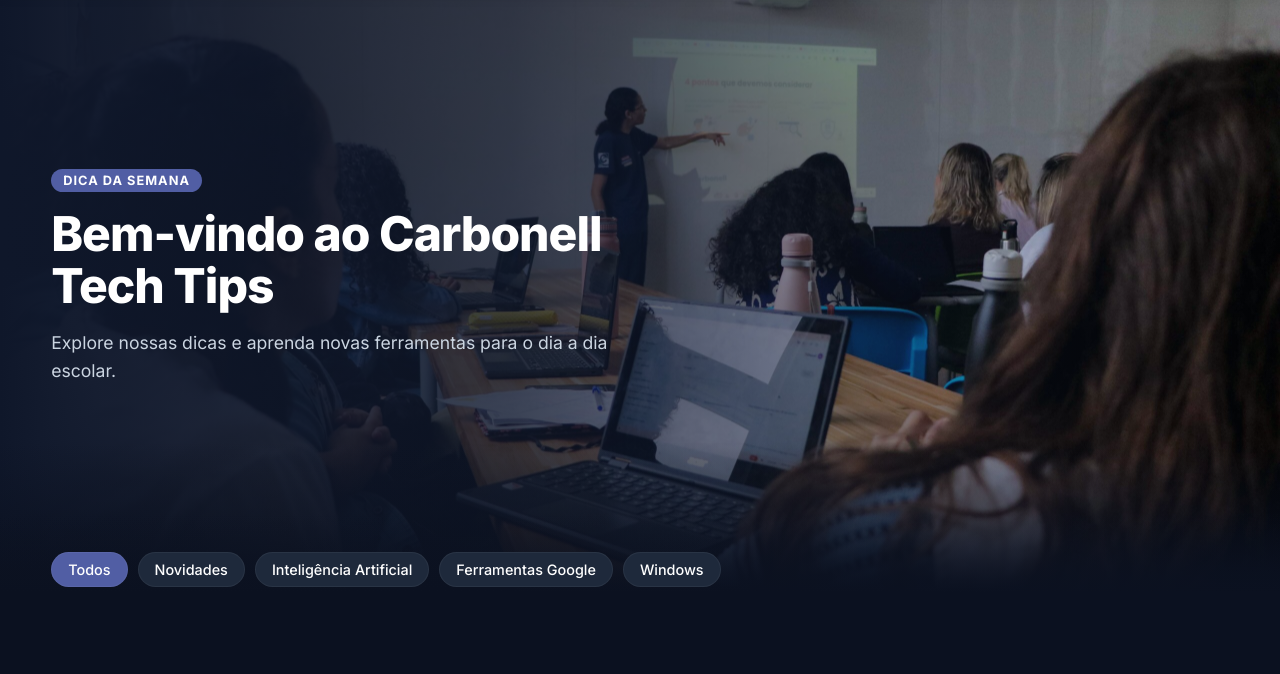
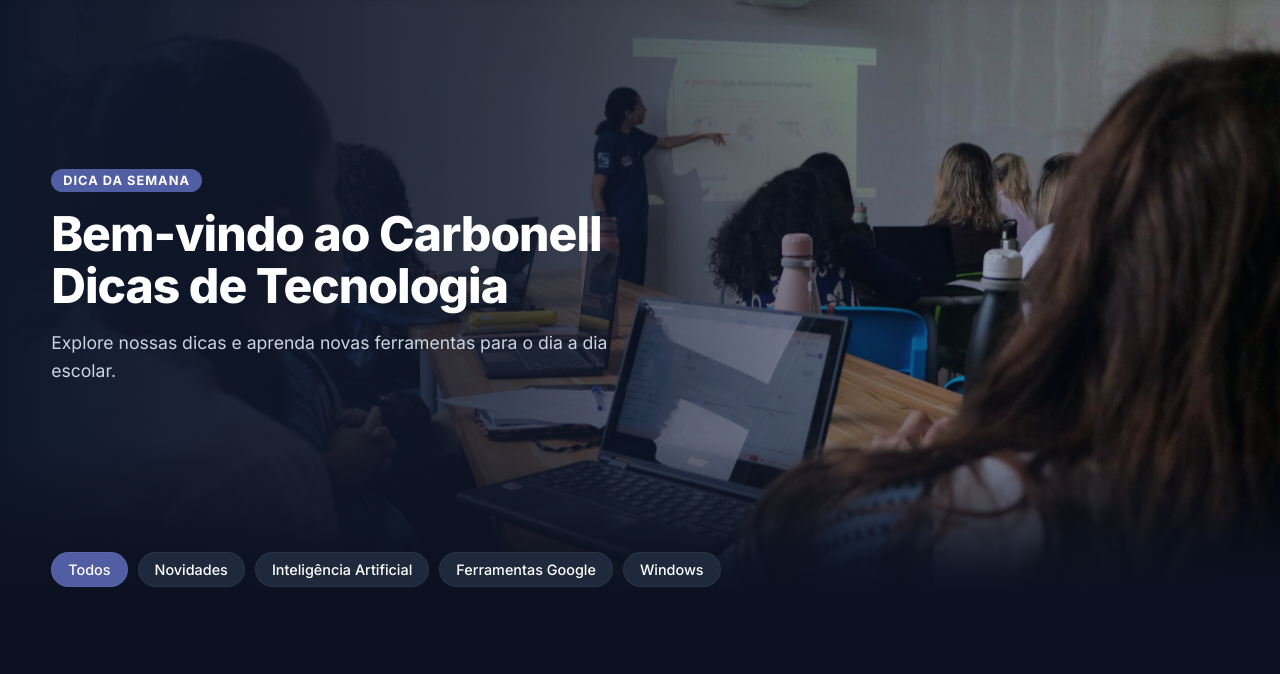
Before and after one commit to CarbonellGit/dicas-tech-site, a website built with Vite: page index.html in a window 1280 px wide. Shown: the part 78-752 px from the top of the page. Built offline with nearby package versions, Linux system fonts and the light colour scheme; some packages are replaced by stand-ins of ours; no server answers; the database is empty; files whose address does not match are found by name.

Commit message:
feat: atualizar-nome-do-site-para-carbonell-dicas-de-tecnologia

```diff
--- a/index.html
+++ b/index.html
@@ -59,7 +59,7 @@
         <div class="hero-overlay"></div>
         <div class="hero-content" id="heroContent">
             <span class="badge">Dica da Semana</span>
-            <h1 class="hero-title" id="heroTitle">Bem-vindo ao Carbonell Tech Tips</h1>
+            <h1 class="hero-title" id="heroTitle">Bem-vindo ao Carbonell Dicas de Tecnologia</h1>
             <p class="hero-description" id="heroDesc">
                 Explore nossas dicas e aprenda novas ferramentas para o dia a dia escolar.
             </p>
```
